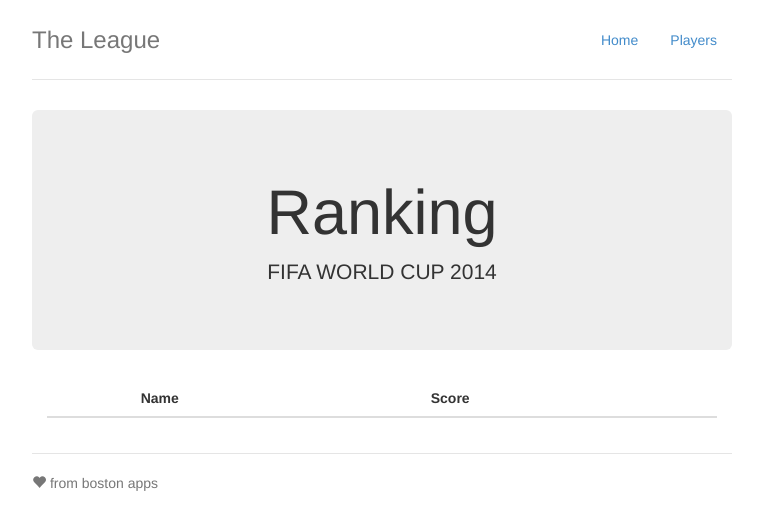
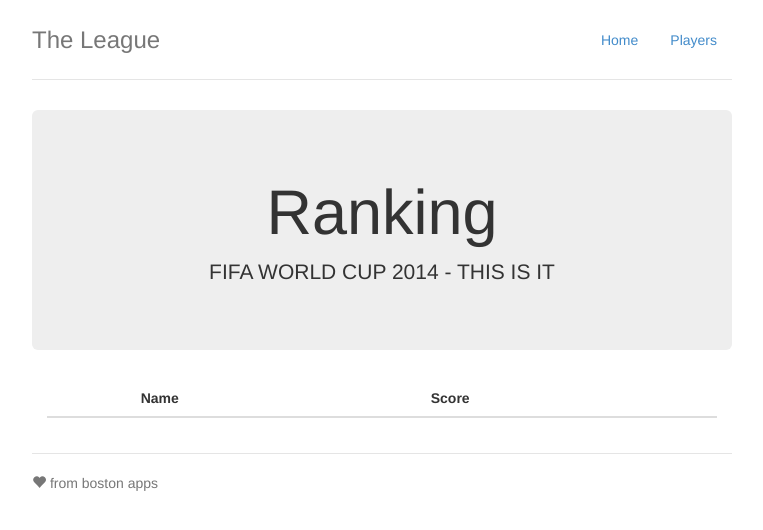
Before and after one commit to gboston/league-dist, a plain HTML site: page index.html in a window 1280 px wide. Shown: the whole page, without its empty margins (258-1021 px from the left). Drawn offline with Linux system fonts and the light colour scheme; no server answers.

Commit message:
updates and shit build

```diff
--- a/scripts/scripts.80d8098a.js
+++ /dev/null
@@ -1 +0,0 @@
-"use strict";angular.module("leagueApp",["ngAnimate","ngCookies","ngResource","ngRoute","ngSanitize","ngTouch"]).config(["$routeProvider",function(a){a.when("/",{templateUrl:"views/main.html",controller:"MainCtrl"}).when("/about",{templateUrl:"views/about.html",controller:"AboutCtrl"}).otherwise({redirectTo:"/"})}]),angular.module("leagueApp").controller("MainCtrl",["$scope",function(a){a.awesomeThings=["HTML5 Boilerplate","AngularJS","Karma"]}]),angular.module("leagueApp").controller("AboutCtrl",["$scope",function(a){a.awesomeThings=["HTML5 Boilerplate","AngularJS","Karma"]}]);
--- a/views/main.html
+++ b/views/main.html
@@ -1 +1 @@
-<div class="jumbotron"> <h1>Ranking</h1> <p class="lead"> <!-- <img src="images/yeoman.a6b33b1c.png" alt="I'm Yeoman"><br> --> FIFA WORLD CUP 2014 </p> <!-- <p><a class="btn btn-lg btn-success" ng-href="#">Splendid!<span class="glyphicon glyphicon-ok"></span></a></p> --> </div> <div class="row marketing" style="margin:15px"> <table class="table table-striped"> <thead> <th> <th>Name <th>Score  <tbody> <tr ng-repeat="player in data"> <td> <img class="img-circle" src="{{player.Picture}}">  <td> <h1>{{player.CleanName}}</h1>  <td> <h2>{{player.Score}}</h2>    </table> </div>
+<div class="jumbotron"> <h1>Ranking</h1> <p class="lead"> <!-- <img src="images/yeoman.a6b33b1c.png" alt="I'm Yeoman"><br> --> FIFA WORLD CUP 2014 - THIS IS IT </p> <!-- <p><a class="btn btn-lg btn-success" ng-href="#">Splendid!<span class="glyphicon glyphicon-ok"></span></a></p> --> </div> <div class="row marketing" style="margin:15px"> <table class="table table-striped"> <thead> <th> <th>Name <th>Score  <tbody> <tr ng-repeat="player in data"> <td> <img class="img-circle" src="{{player.Picture}}">  <td> <h1>{{player.CleanName}}</h1>  <td> <h2>{{player.Score}}</h2>    </table> </div>
```
Also changed, not shown: glennbostoen.txt (deleted).
